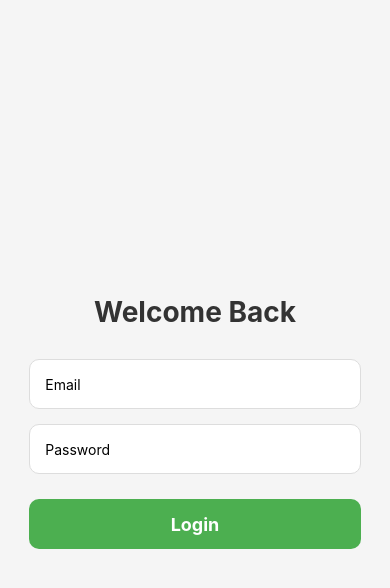
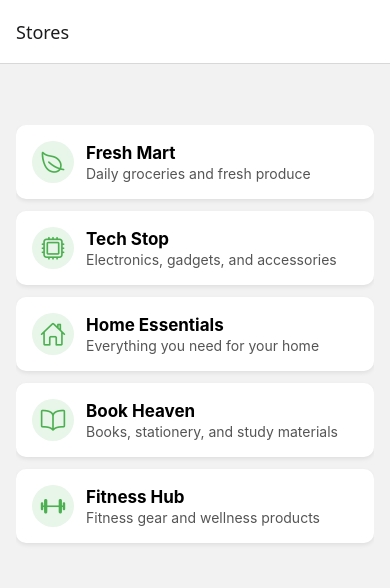
Before and after one commit to hellohirusha/microstores-mobile, a React Native app: screen / in a window 390 px wide. Shown: the top 588 px of the page. Built offline with nearby package versions, Linux system fonts and the light colour scheme; no server answers.

Commit message:
fix(navigation): register StoreScreen in stack navigator

```diff
--- a/App.tsx
+++ b/App.tsx
@@ -1,49 +1,37 @@
 import React from 'react';
-import { View, ActivityIndicator } from 'react-native';
 import { NavigationContainer } from '@react-navigation/native';
 import { createNativeStackNavigator } from '@react-navigation/native-stack';
 
-import { AuthProvider, useAuth } from './src/context/AuthContext';
-import { CartProvider } from './src/context/CartContext';
-
-import AuthStack from './src/navigation/AuthStack';
-import BuyerTabs from './src/navigation/BuyerTabs';
-import SellerTabs from './src/navigation/SellerTabs';
+import StoreListScreen from './src/screens/StoreListScreen';
+import StoreScreen from './src/screens/StoreScreen';
+import ProductScreen from './src/screens/ProductScreen';
 
 const Stack = createNativeStackNavigator();
 
-function RootNavigator() {
-  const { token, role, loading } = useAuth();
+const App = () => {
+  return (
+    <NavigationContainer>
+      <Stack.Navigator>
+        <Stack.Screen
+          name="StoreList"
+          component={StoreListScreen}
+          options={{ title: 'Stores' }}
+        />
 
-  if (loading) {
-    return (
-      <View style={{ flex: 1, justifyContent: 'center', alignItems: 'center' }}>
-        <ActivityIndicator size="large" />
-      </View>
-    );
-  }
+        <Stack.Screen
+          name="Store"
+          component={StoreScreen}
+          options={{ title: 'Store' }}
+        />
 
-  return (
-    <Stack.Navigator screenOptions={{ headerShown: false }}>
-      {!token ? (
-        <Stack.Screen name="Auth" component={AuthStack} />
-      ) : role === 'seller' ? (
-        <Stack.Screen name="Seller" component={SellerTabs} />
-      ) : (
-        <Stack.Screen name="Buyer" component={BuyerTabs} />
-      )}
-    </Stack.Navigator>
+        <Stack.Screen
+          name="Product"
+          component={ProductScreen}
+          options={{ title: 'Product Details' }}
+        />
+      </Stack.Navigator>
+    </NavigationContainer>
   );
-}
+};
 
-export default function App() {
-  return (
-    <AuthProvider>
-      <CartProvider>
-        <NavigationContainer>
-          <RootNavigator />
-        </NavigationContainer>
-      </CartProvider>
-    </AuthProvider>
-  );
-}
+export default App;
```
